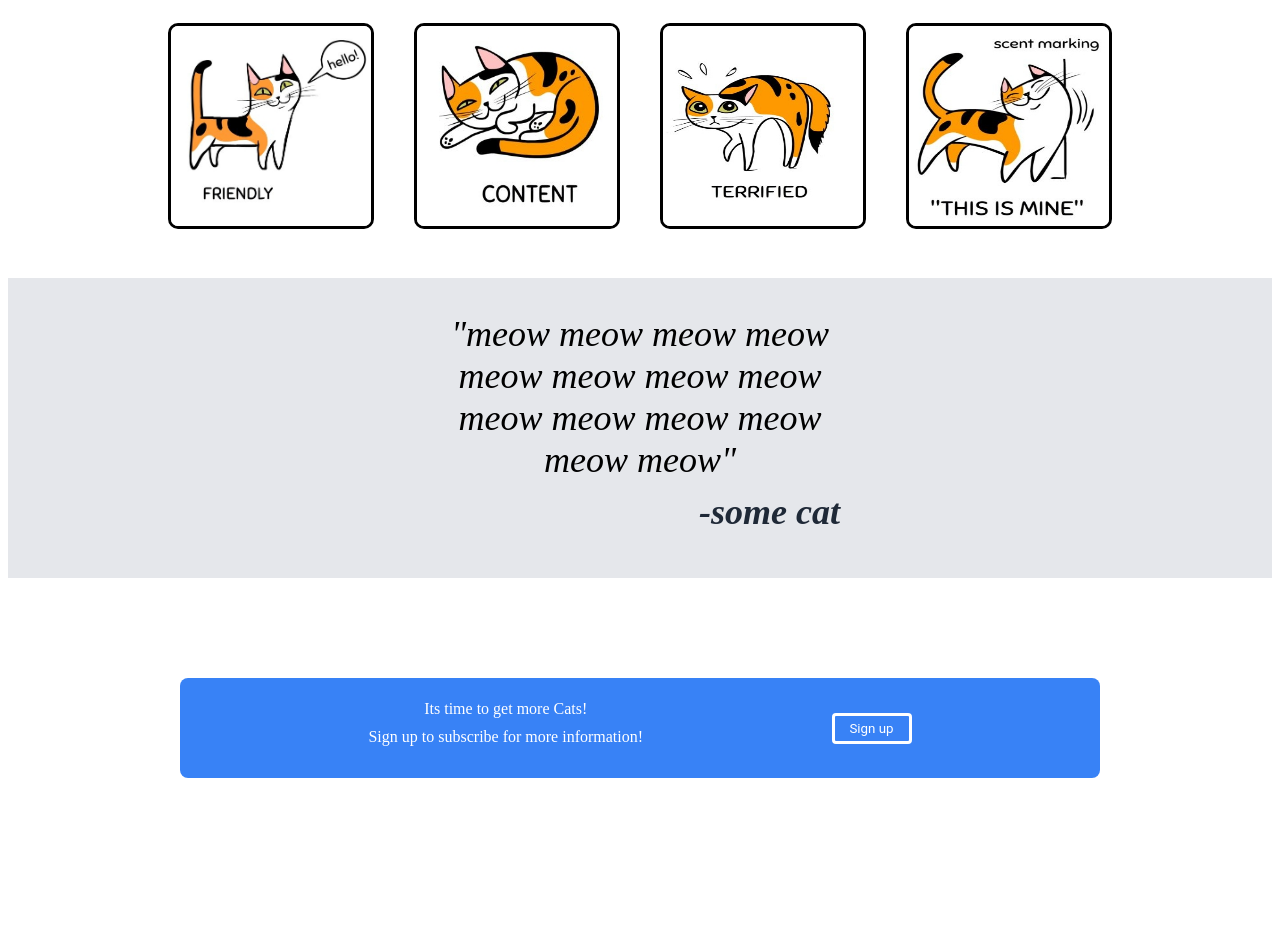
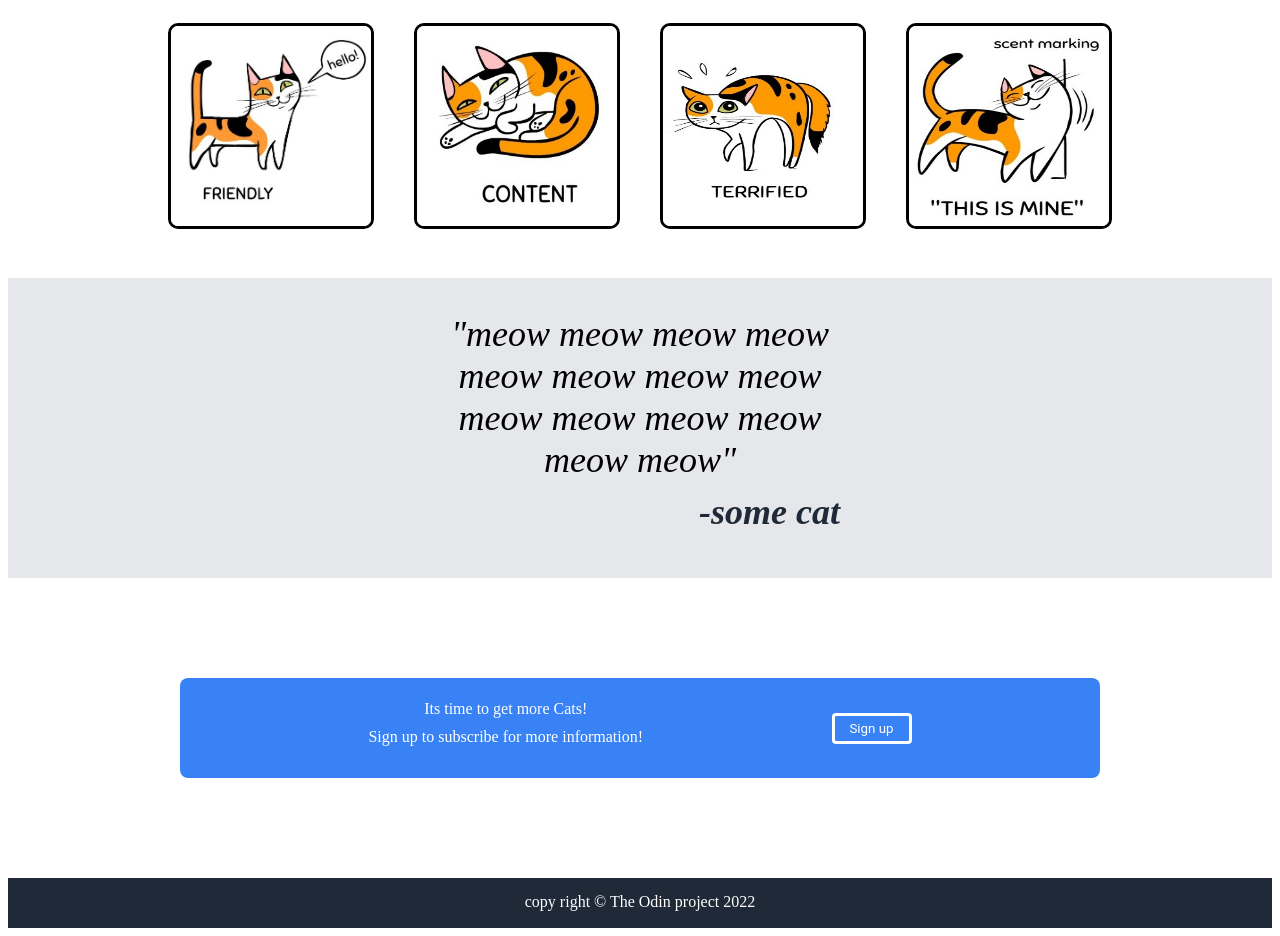
Before and after one commit to daechi73/Odin-LandingPage, a plain HTML site: page index.html in a window 1280 px wide. Shown: the part 388-1324 px from the top of the page. Before the commit the page ends 1274 px from the top, so only its background shows below. Drawn offline with Linux system fonts and the light colour scheme.

Commit message:
added finished footer

```diff
--- a/index.html
+++ b/index.html
@@ -67,5 +67,8 @@
         <div><button class="button signup">Sign up</button></div>
       </div>
     </div>
+    <div class="footer">
+      <p class="footer-p">copy right © The Odin project 2022</p>
+    </div>
   </body>
 </html>
--- a/style.css
+++ b/style.css
@@ -129,3 +129,11 @@ h1 {
   background-color: #3882f6;
   border: solid;
 }
+.footer {
+  background-color: #1f2937;
+  color: white;
+  height: 50px;
+}
+.footer-p {
+  margin-top: 15px;
+}
```
